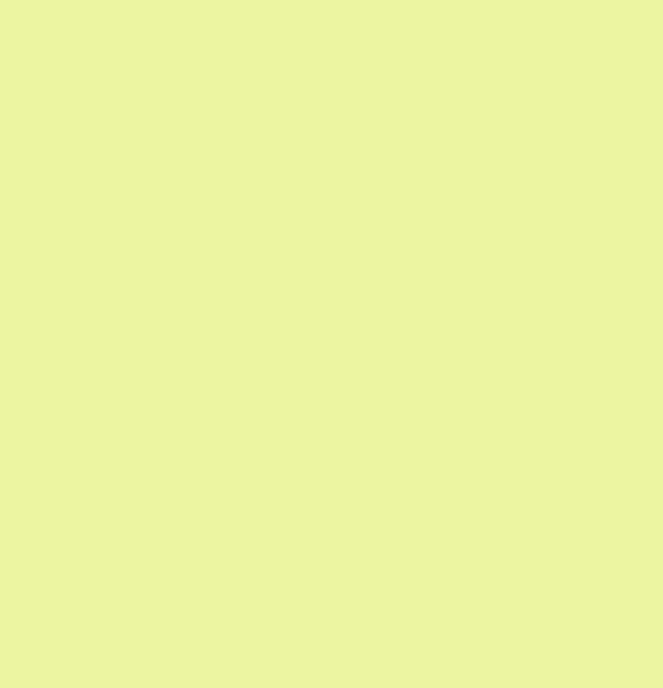
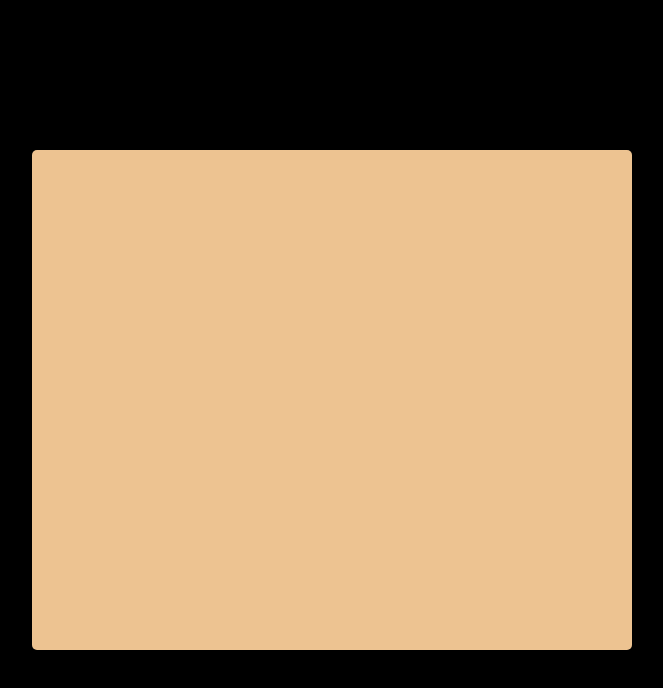
Before and after one commit to CodeSalvageON/Candle-Wood, a website: page public/static/index.html in a window 1280 px wide. Shown: the whole page, without its empty margins (308-971 px from the left). Drawn offline with Linux system fonts and the light colour scheme.

Commit message:
Changed background color

```diff
--- a/public/static/css/index.css
+++ b/public/static/css/index.css
@@ -1,3 +1,16 @@
 body {
-  background-color: #ecf5a1;
+  background-color: black;
 }
+
+#calculator {
+  top: 0;
+  left: 0;
+  right: 0;
+  bottom: 0;
+  margin: auto;
+  width: 600px;
+  height: 500px;
+  border-radius: 5px;
+  position: absolute;
+  background-color: #edc391;
+}
--- a/public/static/index.html
+++ b/public/static/index.html
@@ -8,6 +8,8 @@
     <link href="/static/css/index.css" rel="stylesheet" type="text/css"/>
   </head>
   <body>
+    <section id="calculator">
 
+    </section>
   </body>
 </html>
```
